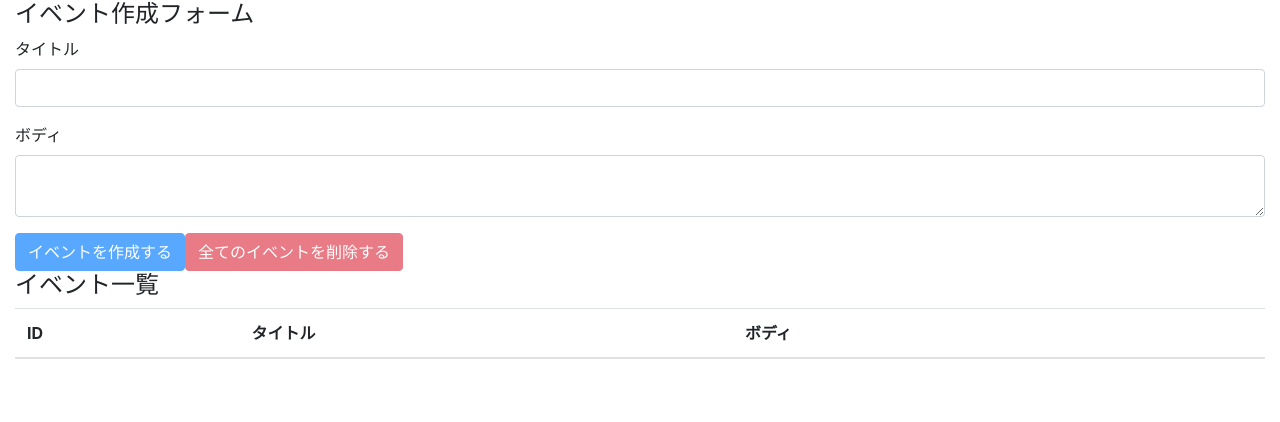
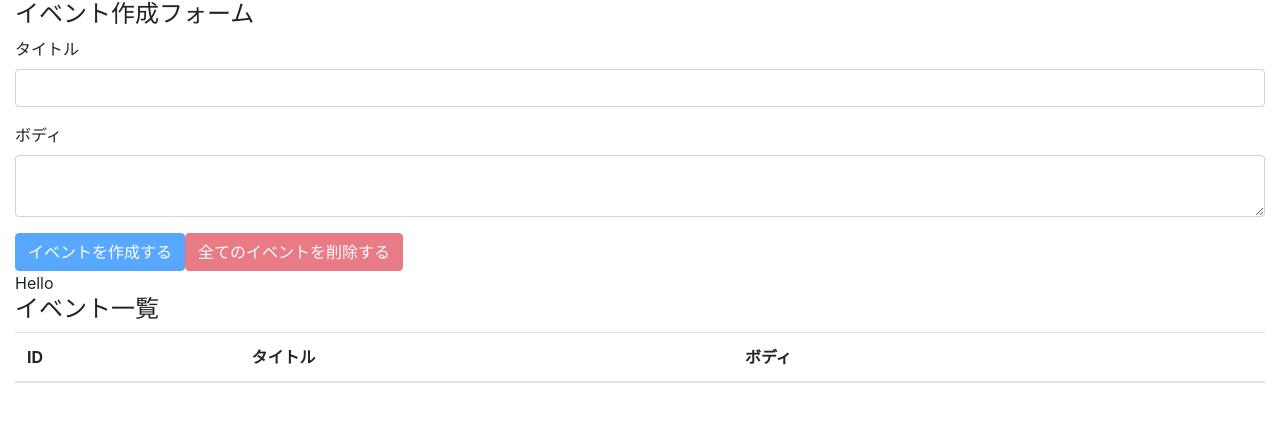
Before and after one commit to yonkzs/react-hooks-101, a React (Create React App) app: page / in a window 1280 px wide. Shown: the top 422 px of the page. Built offline with nearby package versions, Linux system fonts and the light colour scheme.

Commit message:
setup react context provider

```diff
--- a/src/components/App.js
+++ b/src/components/App.js
@@ -4,17 +4,21 @@
 
 import EventForm from './EventForm';
 import Events from './Events';
+import AppContext from '../contexts/AppContext';
+import reducer from '../reducers';
 
-import reducer from '../reducers';
+
 
 const App = () => {
   const [state, dispatch] = useReducer(reducer, []);
 
   return (
-    <div className="container-fluid">
-      <EventForm state={state} dispatch={dispatch} />
-      <Events state={state} dispatch={dispatch} />
-    </div>
+    <AppContext.Provider value={'Hello'}>
+      <div className="container-fluid">
+        <EventForm state={state} dispatch={dispatch} />
+        <Events state={state} dispatch={dispatch} />
+      </div>
+    </AppContext.Provider>
   );
 }
 
--- a/src/components/Events.js
+++ b/src/components/Events.js
@@ -1,10 +1,13 @@
-import React from 'react';
+import React, {useContext} from 'react';
 
 import Event from './Event';
+import AppContext from '../contexts/AppContext';
 
 const Events = ({state, dispatch}) => {
+  const value = useContext(AppContext);
   return (
     <>
+      <div>{value}</div>
       <h4>イベント一覧</h4>
       <table className='table table-hover'>
         <thead>
```
